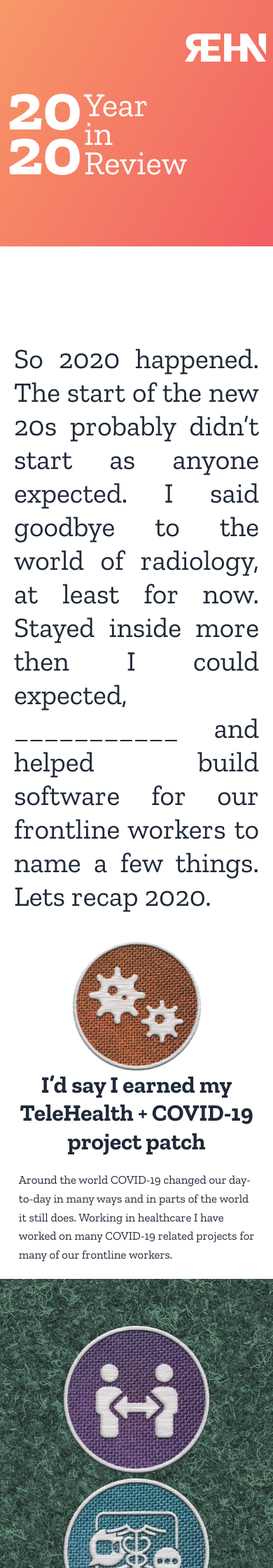
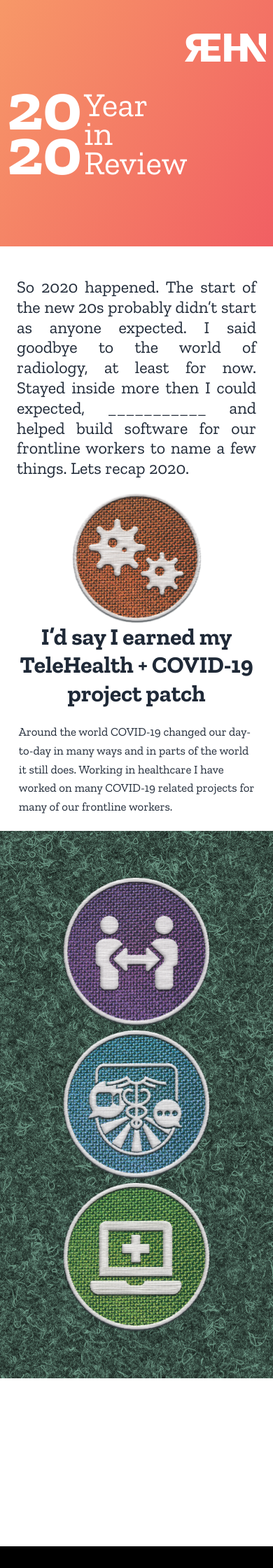
Before and after one commit to naher94/2020.rehanbutt.com, a Jekyll site: the page built from index.html, in a window 390 px wide. Shown: the top 2240 px of the page at 70% size. Built offline with Jekyll 4.4.1, drawn with Linux system fonts in a browser that asks for light colours.

Commit message:
Hero Section - Responsive Update

```diff
--- a/_sass/2020.scss
+++ b/_sass/2020.scss
@@ -46,6 +46,12 @@
     background-color: white;
     padding-top: 6rem;
     padding-bottom: 12rem;
+    @media screen and (max-width: 64em) {
+      padding-top: 3rem;
+    }
+    @media screen and (max-width: 40em) {
+      padding-top: 1.5rem;
+    }
   }
   .hero{
     .hero-text{
@@ -55,9 +61,10 @@
       text-align: justify;
       padding-left: 0;
       padding-right: 0;
-      @media screen and (max-width: 40em) {
-        padding-left: 0.5em;
-        padding-right: 0.5em;
+      @media screen and (max-width: 64em) {
+        padding-left: 1em;
+        padding-right: 1em;
+        font-size: 1.5em;
       }
       span{
         position: relative;
```
Also changed, not shown: 1 other file.
